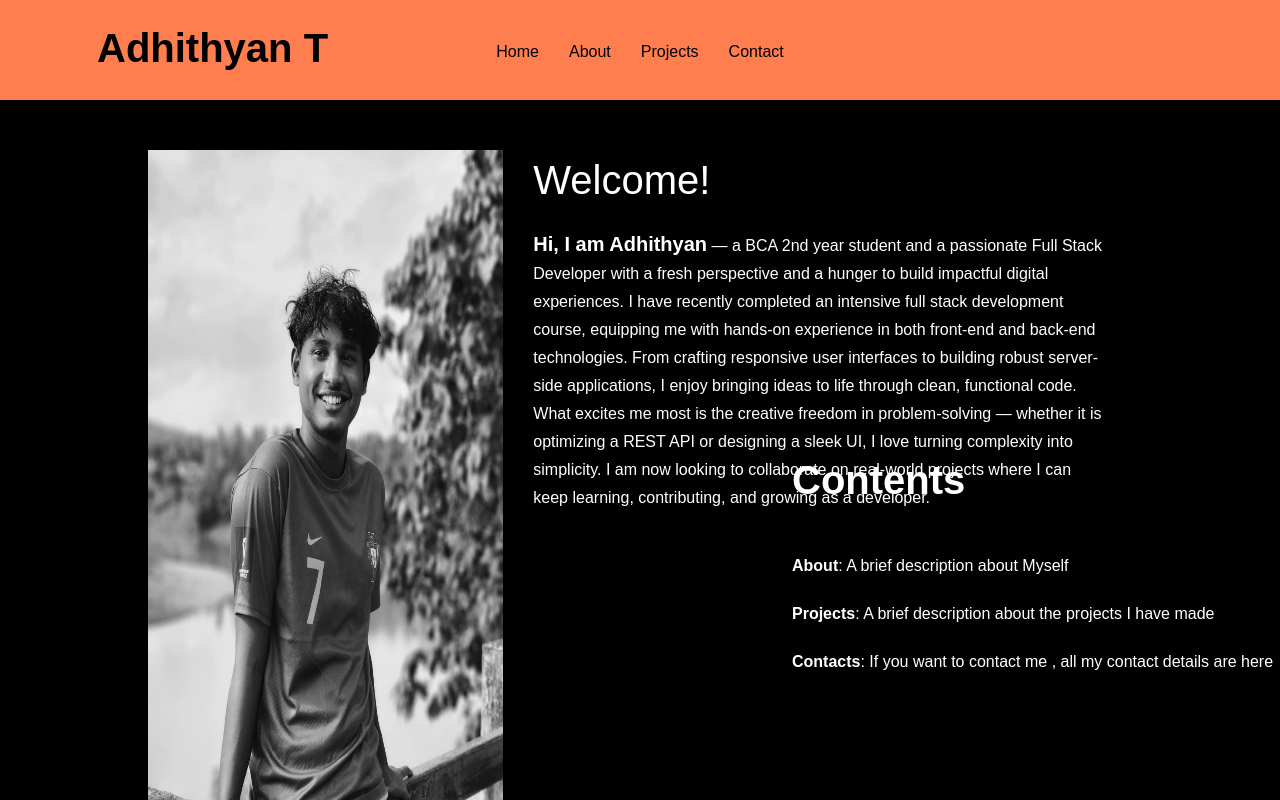
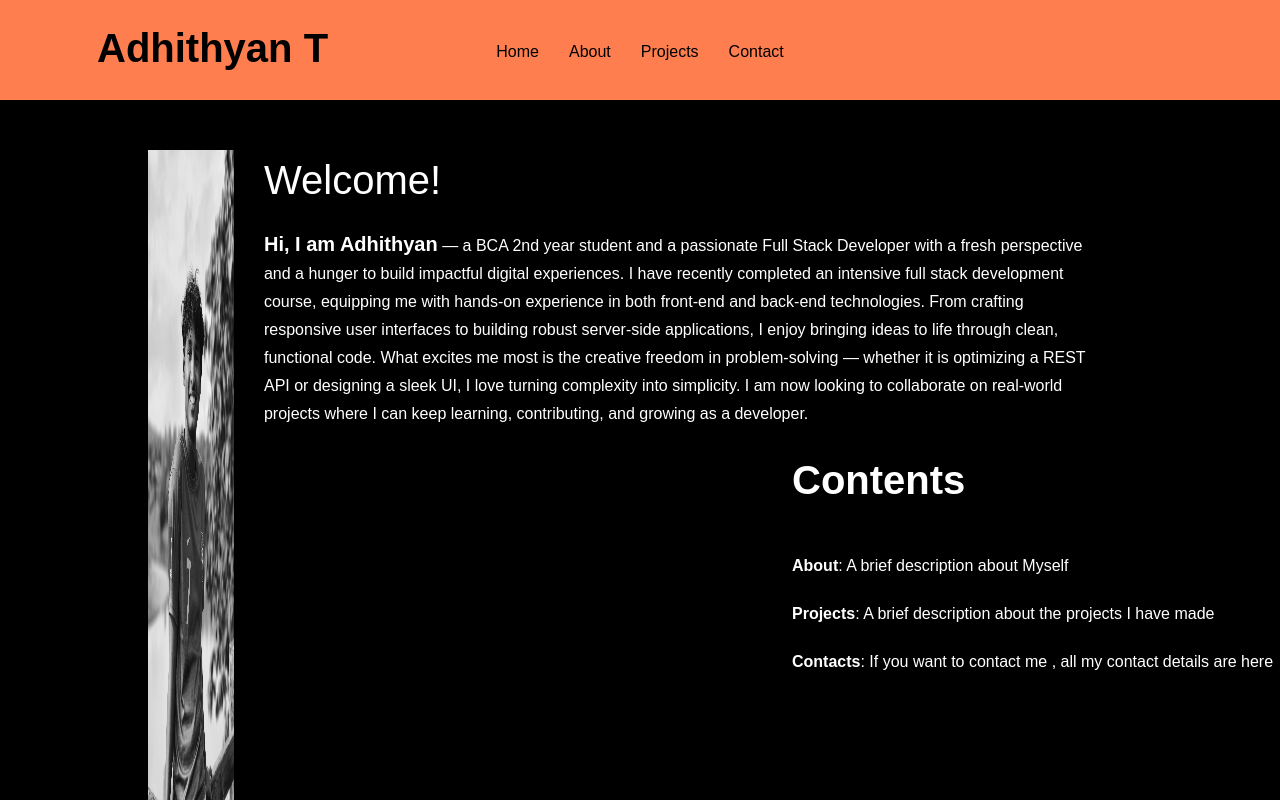
Before and after one commit to Adhiithyann/adhi-portfolio, a Next.js app: page / in a window 1280 px wide. Shown: the top 800 px of the page. Built offline with nearby package versions, Linux system fonts and the light colour scheme.

Commit message:
changed v2

```diff
--- a/src/app/globals.css
+++ b/src/app/globals.css
@@ -113,8 +113,13 @@ footer p {
 }
 .photo{
   height: 730px;
-  width: 3350px;
+  width: 550px;
 }
+.image{
+  height: 730px;
+  width: 550px;
+}
+
 
 .content{
   position: absolute;
```
